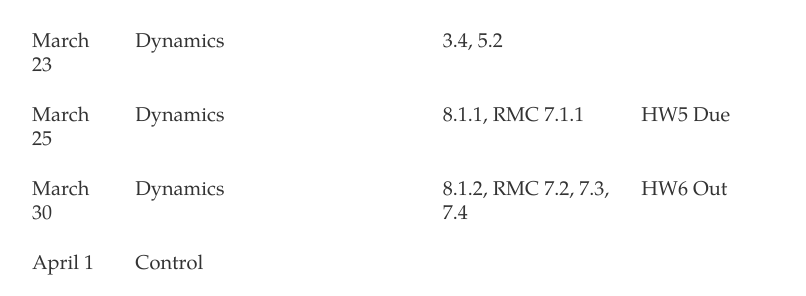
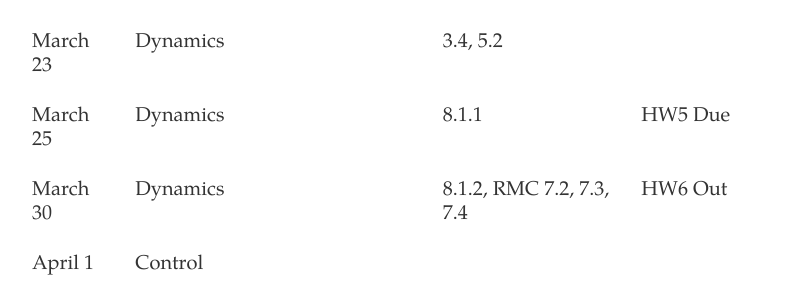
Before and after one commit to dylan-losey/dylan-losey.github.io, a Jekyll site: the page built from me4524.html, in a window 1280 px wide and 900 px high, scrolled down 2779 px. Shown: the part 161-457 px from the top of the window, without its empty margins (222-1028 px from the left). Built offline with Jekyll 4.4.1, drawn with Linux system fonts in a browser that asks for light colours; nearby versions of some CDN libraries.

Commit message:
schedule

```diff
--- a/me4524.html
+++ b/me4524.html
@@ -241,7 +241,7 @@ tags: me4524
     <tr>
       <td>March 25</td>
       <td>Dynamics</td>
-      <td>8.1.1, RMC 7.1.1</td>
+      <td>8.1.1</td>
       <td>HW5 Due</td>
     </tr>
     <tr>
```
